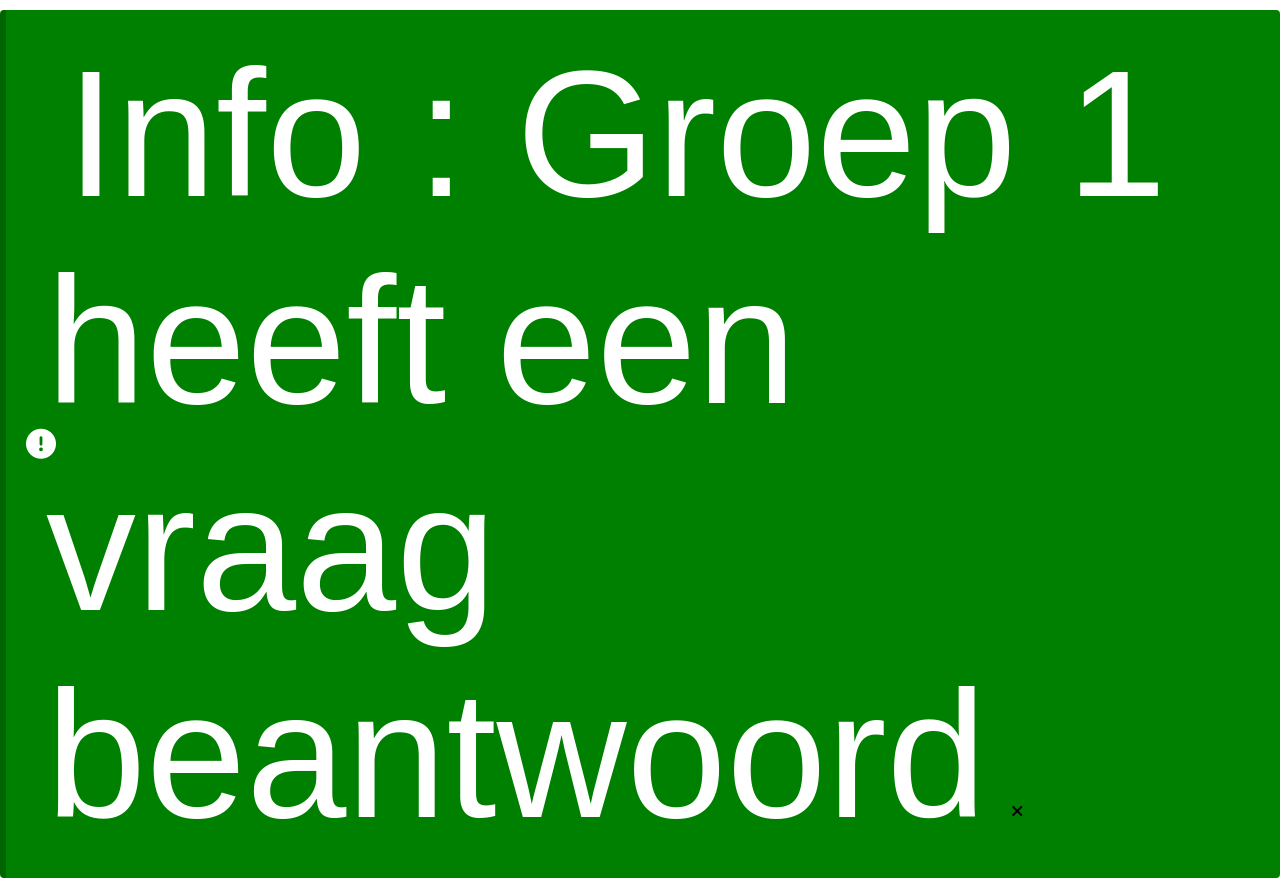
After one commit to yusufkemal1001/Speurtocht, a PHP site: page /notification.html in a window 1280 px wide. The commit adds this page. Run offline with PHP 8.4, Linux system fonts and the light colour scheme; some libraries are stand-ins or nearby versions.

Commit message:
Begin meldingen
Het begin van de meldingen en het verbeterd van de database connectie

```diff
--- a/db.php
+++ b/db.php
@@ -3,7 +3,7 @@ session_start();
 class Dbh {
     public $host = "localhost";
     public $user = "root";
-    public $pwd = "root";
+    public $pwd = "";
     public $dbName = "speurtocht";
     public $conn;
 
--- a/dbcon.php
+++ b/dbcon.php
@@ -1,7 +1,7 @@
 <?php
 $servername = "localhost";
 $username = "root";
-$password = "root";
+$password = "";
 $dbname = "speurtocht";
 
 // Create connection
--- a/edit.speurtocht.php
+++ b/edit.speurtocht.php
@@ -28,7 +28,7 @@ if(isset($_GET['id'])){
             <meta http-equiv="X-UA-Compatible" content="ie=edge">
             <script src="https://kit.fontawesome.com/a5e31d35c1.js" crossorigin="anonymous"></script>
             <link rel="stylesheet" href="font-awesome-4.7.0/css/font-awesome.min.css">
-            <link href="/dist/output.css" rel="stylesheet">
+            <link href="dist/output.css" rel="stylesheet">
             <title>Document</title>
         </head>
         <body style="background-color: #161215;">
--- /dev/null
+++ b/notification.html
@@ -0,0 +1,21 @@
+<!DOCTYPE html>
+<html lang="en">
+<head>
+    <meta charset="UTF-8">
+    <meta http-equiv="X-UA-Compatible" content="IE=edge">
+    <meta name="viewport" content="width=device-width, initial-scale=1.0">
+    <script src="https://kit.fontawesome.com/a076d05399.js" crossorigin="anonymous"></script>
+    <link rel="stylesheet" href="styles1.css">
+    <title>Notification</title>
+</head>
+<body>
+<div class="alert">
+    <span class="fas fa-exclamation-circle"></span>
+    <span class="msg">Info : Groep 1 heeft een vraag beantwoord</span>
+    <span class="close-btn"></span>
+    <span class="fas fa-times"></span>
+</div>
+
+
+</body>
+</html>
--- /dev/null
+++ b/styles1.css
@@ -0,0 +1,40 @@
+* {
+
+margin: 0;
+padding: 0;
+user-select: none;
+box-sizing: border-box;
+font-family: 'Poppins', sans-serif;
+
+}
+
+
+.alert {
+min-width: 420px;
+padding: 20px 40px;
+background: green;
+position: absolute;
+right: 0px;
+top: 10px;
+border-radius: 4px;
+border-left: 6px solid darkgreen;
+}
+
+.alert .fa-exclamation-circle {
+position: absolute;
+left: 20px;
+top: 50%;
+transform: translateY(-50%);
+color: white;
+font-size: 30px;
+}
+
+
+.alert .msg {
+
+color: white;
+padding: 0 20px;
+font-size: 180px;
+
+
+}
```
Also changed, not shown: dist/output.css (+41 -64 lines), styles.css (line endings or trailing spaces), 1 other file.
